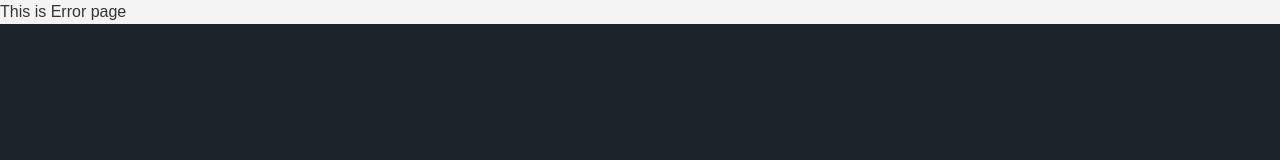
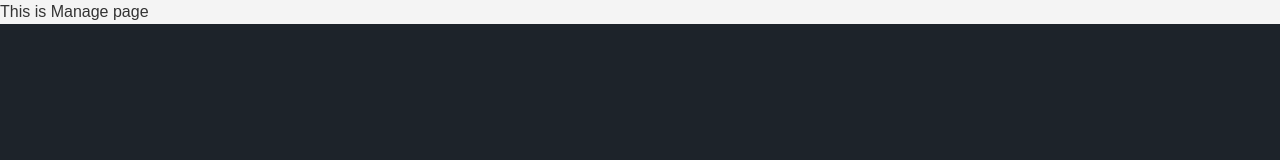
Before and after one commit to santapong/CapStone-Project, a React (Vite) app in the folder capstone/frontend/: page /error in a window 1280 px wide. Shown: the top 160 px of the page. Built offline with nearby package versions, Linux system fonts and the light colour scheme.

Commit message:
Create manage page

```diff
--- a/capstone/frontend/src/error_page/error.jsx
+++ /dev/null
@@ -1,10 +0,0 @@
-import React from 'react'
-import "./style.css"
-
-function Error() {
-  return (
-    <div>This is Error page</div>
-  )
-}
-
-export default Error
--- a/capstone/frontend/src/main.jsx
+++ b/capstone/frontend/src/main.jsx
@@ -1,13 +1,13 @@
 import React from "react";
 import ReactDOM from "react-dom/client";
 import App from "./show_page/page";
-import Error from "./error_page/error";
 import Dashboard from "./dashboard_page/dashboard";
 import "./index.css";
 import {
   createBrowserRouter,
   RouterProvider,
 } from "react-router-dom"
+import Manage from "./manage_page/manage";
 
 const router = createBrowserRouter([
   {
@@ -16,7 +16,7 @@ const router = createBrowserRouter([
   },
   {
     path: "/error",
-    element: <Error/>
+    element: <Manage/>
   },
   {
     path:"/dashboard",
--- /dev/null
+++ b/capstone/frontend/src/manage_page/manage.jsx
@@ -0,0 +1,10 @@
+import React from 'react'
+import "./style.css"
+
+function Manage() {
+  return (
+    <div>This is Manage page</div>
+  )
+}
+
+export default Manage
```
Also changed, not shown: capstone/frontend/src/manage_page/components/buttons/Add.jsx (added), capstone/frontend/src/manage_page/components/buttons/Edit.jsx (added), capstone/frontend/src/manage_page/components/buttons/Remove.jsx (added), capstone/frontend/src/manage_page/components/prompts/Promptbox.jsx (added), capstone/frontend/src/manage_page/components/tables/Table.jsx (added), capstone/frontend/src/manage_page/style.css (added).
